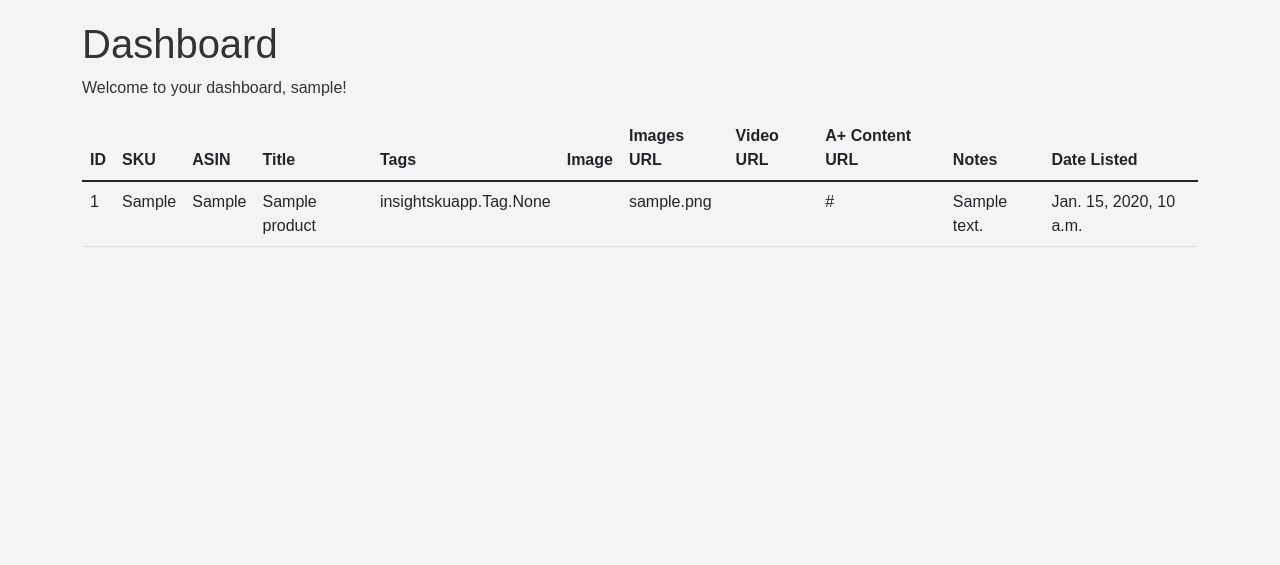
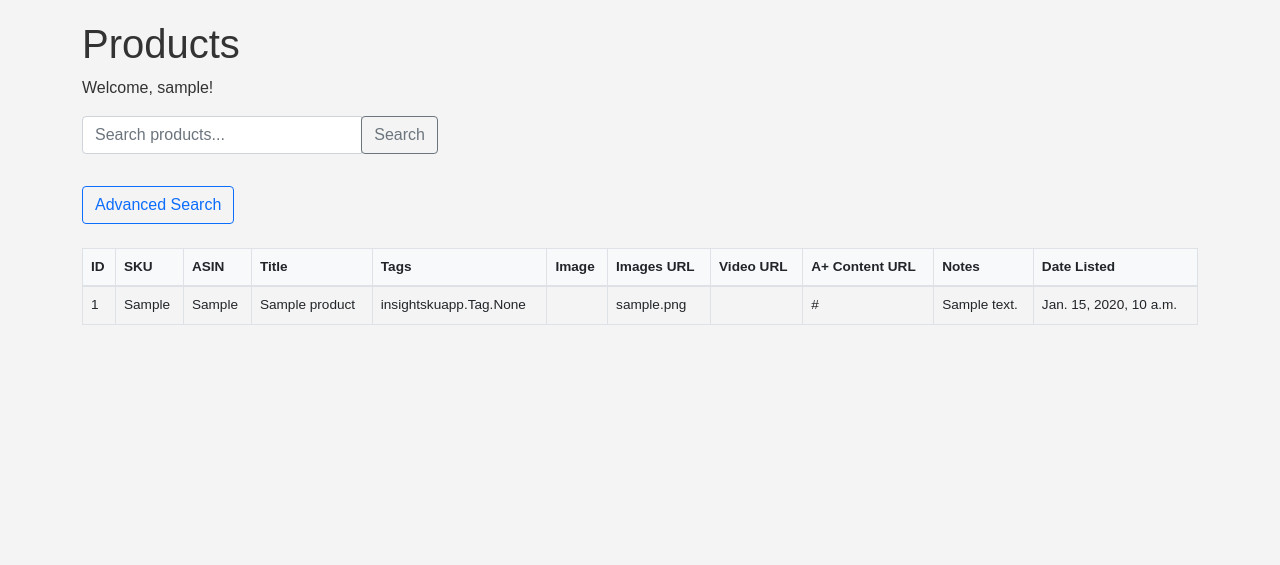
Before and after one commit to bcm082/InsightSKU, a Django app: page /products/ in a window 1280 px wide. Shown: the part 76-641 px from the top of the page. Run offline with Django 5.2, Linux system fonts and the light colour scheme; a user stored in the database is signed in; tables that the repository leaves empty hold one stand-in row (values such as "Sample post").

Commit message:
Search and Advanced Search Front end added

```diff
--- a/InsightSKU/insightskuapp/static/insightsku/css/style.css
+++ b/InsightSKU/insightskuapp/static/insightsku/css/style.css
@@ -27,3 +27,19 @@ footer {
     bottom: 0;
     width: 100%;
 }
+
+
+.compact-table th, .compact-table td {
+    padding: 0.5rem;
+    font-size: 0.85rem;
+}
+.compact-table th {
+    background-color: #f8f9fa;
+    border-bottom: 2px solid #dee2e6;
+}
+.compact-table tr:nth-child(even) {
+    background-color: #f2f2f2;
+}
+.compact-table tr:hover {
+    background-color: #e9ecef;
+}
--- a/insightsku/insightsku/urls.py
+++ b/insightsku/insightsku/urls.py
@@ -25,4 +25,6 @@ urlpatterns = [
     path('login/', views.user_login, name='user_login'),
     path('products/', views.user_dashboard, name='products'),
     path('logout/', views.custom_logout, name='logout'),
+    path('search/', views.product_search, name='product_search'),
+    path('advanced_search/', views.advanced_product_search, name='advanced_product_search'),
 ]
--- a/insightsku/insightskuapp/templates/products.html
+++ b/insightsku/insightskuapp/templates/products.html
@@ -1,11 +1,64 @@
 {% extends 'base.html' %}
 
+{% load static%}
+
 {% block content %}
-<h1>Dashboard</h1>
-<p>Welcome to your dashboard, {{ request.user.username }}!</p>
+<h1>Products</h1>
+<p>Welcome, {{ request.user.username }}!</p>
+
+<!-- Search Bar -->
+<form method="get" action="{% url 'product_search' %}" class="mb-4">
+    <div class="row justify-content-left">
+        <div class="col-sm-6 col-md-4">
+            <div class="input-group">
+                <input type="text" class="form-control" name="query" placeholder="Search products...">
+                <div class="input-group-append">
+                    <button type="submit" class="btn btn-outline-secondary">Search</button>
+                </div>
+            </div>
+        </div>
+    </div>
+</form>
+
+
+<!-- Advanced Search Toggle Button -->
+<button class="btn btn-outline-primary mt-2" type="button" data-bs-toggle="collapse" data-bs-target="#advancedSearch" aria-expanded="false" aria-controls="advancedSearch">
+    Advanced Search
+</button>
+
+<!-- Advanced Search Form -->
+<div class="collapse" id="advancedSearch">
+    <form id="advancedSearchForm" method="get" action="{% url 'advanced_product_search' %}" class="mt-3">
+        <div class="form-row">
+            <div class="col-md-3 mb-3">
+                <input type="text" class="form-control" name="sku" placeholder="SKU">
+            </div>
+            <div class="col-md-3 mb-3">
+                <input type="text" class="form-control" name="asin" placeholder="ASIN">
+            </div>
+            <div class="col-md-3 mb-3">
+                <input type="text" class="form-control" name="title" placeholder="Title">
+            </div>
+            <div class="col-md-3 mb-3">
+                <input type="text" class="form-control" name="tags" placeholder="Tags">
+            </div>
+            <div class="col-md-3 mb-3">
+                <input type="date" class="form-control" name="date_start" placeholder="Date Start">
+            </div>
+            <div class="col-md-3 mb-3">
+                <input type="date" class="form-control" name="date_end" placeholder="Date End">
+            </div>
+        </div>
+        <button type="submit" class="btn btn-primary">Search</button>
+        <button class="btn btn-outline-secondary ml-2" type="button" onclick="clearForm()">Clear Fields</button>
+    </form>
+</div>
+
+<br>
+<br>
 
 <!-- dashboard.html -->
-<table class="table">
+<table class="table table-bordered compact-table">
     <thead>
         <tr>
             <th>ID</th>
@@ -40,4 +93,11 @@
     </tbody>
 </table>
 
+
+<script>
+    function clearForm() {
+        document.getElementById('advancedSearchForm').reset();
+    }
+</script>
+
 {% endblock %}
--- a/insightsku/insightskuapp/views.py
+++ b/insightsku/insightskuapp/views.py
@@ -74,3 +74,13 @@ def custom_logout(request):
     logout(request)
     messages.success(request, 'Successfully logged out.')
     return redirect('/')
+
+
+def product_search(request):
+    query = request.GET.get('query', '')
+    products = Product.objects.filter(title__icontains=query)  # Adjust the filter as needed
+    return render(request, 'dashboard.html', {'products': products})
+
+def advanced_product_search(request):
+    # Add your advanced search logic here
+    return render(request, 'advanced_search.html')
```
